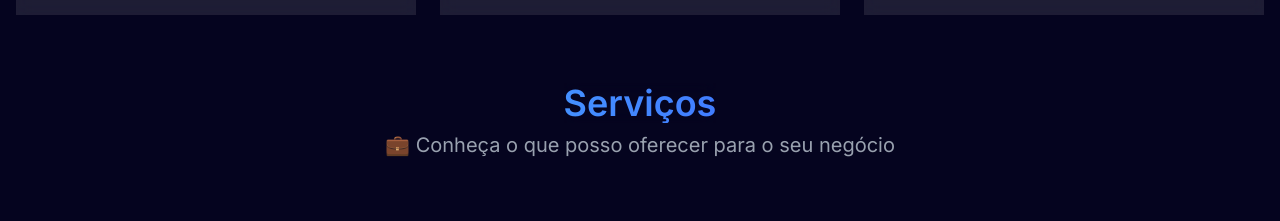
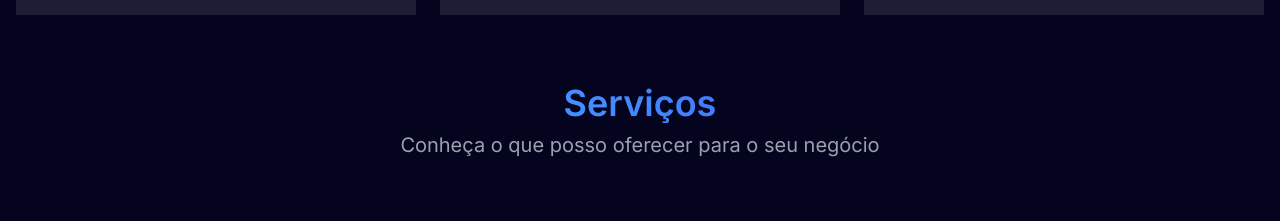
Before and after one commit to TavinV/otaviovinicius-portfolio, a React (Vite) app: page / in a window 1280 px wide. Shown: the part 2640-2861 px from the top of the page. Built offline with nearby package versions, Linux system fonts and the light colour scheme.

Commit message:
fix: remove emoji from ServicesSection subtitle for consistency

```diff
--- a/src/components/sections/ServicesSection.jsx
+++ b/src/components/sections/ServicesSection.jsx
@@ -29,7 +29,7 @@ const ServicesSection = () => {
         <Section
             id="serviços"
             title="Serviços"
-            subtitle="💼 Conheça o que posso oferecer para o seu negócio"
+            subtitle="Conheça o que posso oferecer para o seu negócio"
         >
             <div className="grid grid-cols-1 md:grid-cols-2 lg:grid-cols-3 gap-6 mt-12">
                 {services.map((service) => (
```
